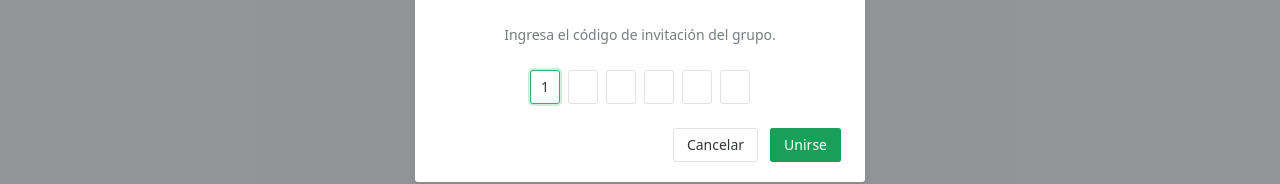
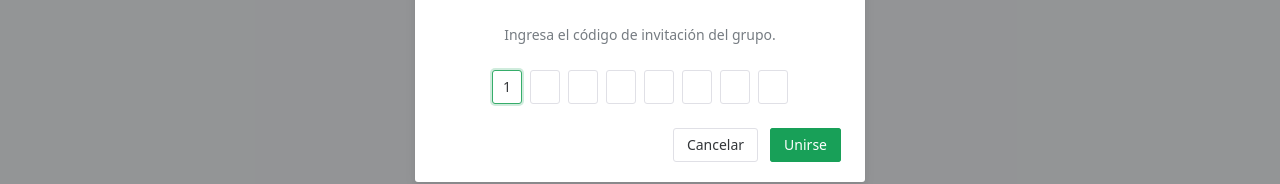
Before and after one commit to jeissonlazo/PollaAppFront, a Vue app: page /dashboard/home/1 in a window 1280 px wide. Shown: the part 343-527 px from the top of the page. Built offline with nearby package versions, Linux system fonts and the light colour scheme; no server answers; sample sign-in values are in the browser's storage; a small style sheet from the web is missing.

Commit message:
feat: update input length for group invitation code in JoinGroupDialog

```diff
--- a/src/components/groups/JoinGroupDialog.vue
+++ b/src/components/groups/JoinGroupDialog.vue
@@ -68,7 +68,7 @@ function resetCode() {
           Ingresa el código de invitación del grupo.
         </NText>
 
-        <NInputOtp v-model:value="code" :length="6" />
+        <NInputOtp v-model:value="code" :length="8" />
 
       </div>
 
```
Also changed, not shown: 1 other file (tests, documents, lock files or other folders).
